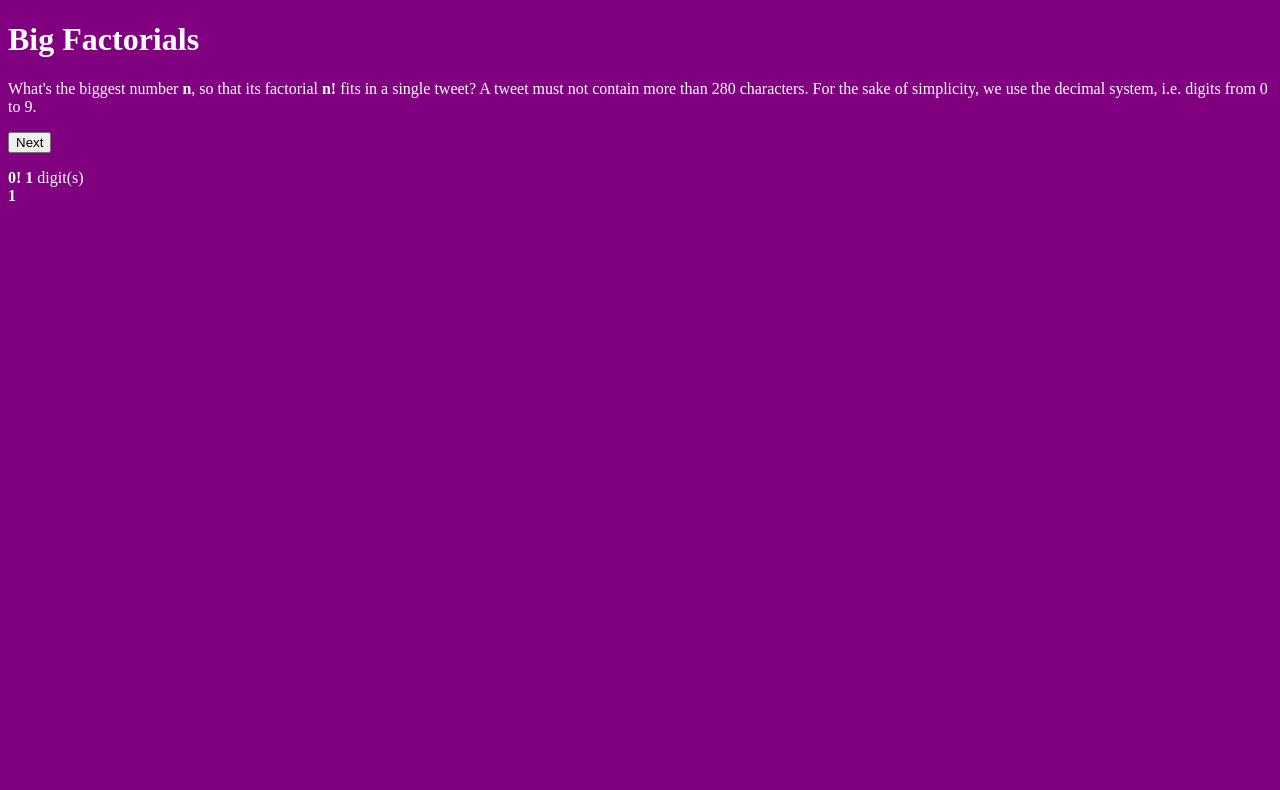
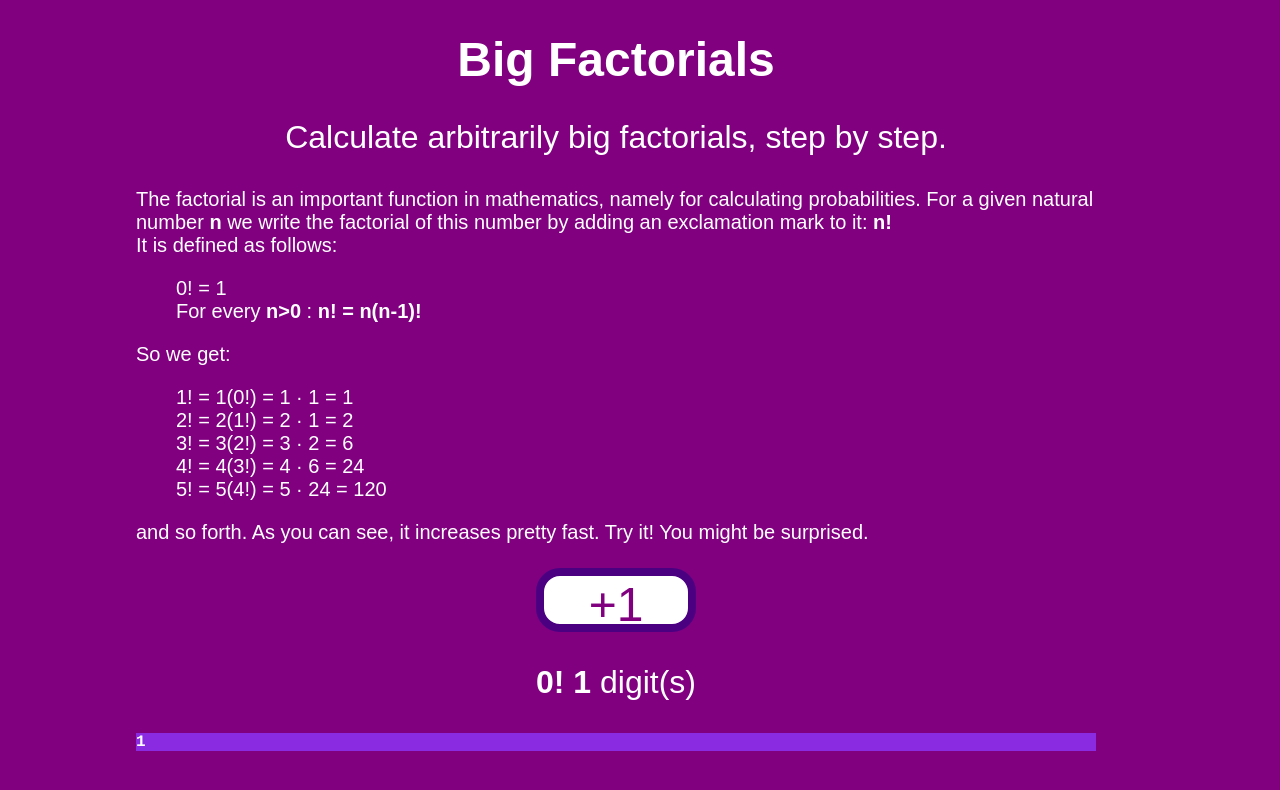
Before and after one commit to Minas-Snippets/js, a plain HTML site: page tweetfactorial.html in a window 1280 px wide. Drawn offline with Linux system fonts and the light colour scheme.

Commit message:
realease

```diff
--- a/tweetfactorial.css
+++ b/tweetfactorial.css
@@ -1,4 +1,71 @@
 body {
     background-color : purple;
     color : white;
+    font-family: Sans-Serif;
 }
+
+header {
+    position: relative;
+    text-align: center;
+    left : 10vw;
+    width : 75vw;
+}
+
+h1 {
+    font-size: 6vmin;
+}
+
+header p {
+    font-size: 4vmin;
+}
+
+#abstract {
+    font-size: 2.5vmin;
+}
+
+#button {
+    text-align: center;
+}
+
+button {
+    margin-top:3vmin;
+    height:8vmin;
+    width: 20vmin;
+    font-size: 6vmin;
+    background-color:white;
+    color:purple;
+    border-radius: 3vmin;
+    border-style: solid;
+    border-color: indigo;
+    border-width: 1vmin;
+    cursor:pointer;
+    transition-property: all;
+    transition-duration: 0.2s;
+}
+
+button.pressed {
+    background-color:indigo;
+    color:white;
+    border-color: white;
+}
+
+section {
+    position: relative;
+    word-wrap: break-word;
+    left : 10vw;
+    width : 75vw;
+}
+
+ul {
+    list-style : none;
+}
+
+.numberHeader {
+    text-align:center;
+    font-size: 2em;
+}
+
+.faktorial {
+    background-color: blueviolet;
+    font-family: Courier;
+}
--- a/tweetfactorial.html
+++ b/tweetfactorial.html
@@ -20,20 +20,40 @@
 <header>
     <h1>Big Factorials</h1>
     <p>
-        What's the biggest number <b>n</b>, so that its factorial <b>n!</b> fits in a single tweet?
-        A tweet must not contain more than 280 characters. For the sake of simplicity, we use the
-        decimal system, i.e. digits from 0 to 9.
+        Calculate arbitrarily big factorials, step by step.
     </p>
 </header>
 <main>
     <section id="abstract">
+        The factorial is an important function in mathematics, namely for calculating probabilities. For
+        a given natural number <b>n</b> we write the factorial of this number by adding an exclamation mark
+        to it: <b>n!</b><br>
+        It is defined as follows:<br>
+        <ul>
+            <li>0! = 1</li>
+            <li>For every <b>n&gt;0</b> : <b>n! = n(n-1)!</b>
+        </ul>
+        So we get:
+        <ul>
+            <li>1! = 1(0!) = 1 &middot; 1 = 1</li>
+            <li>2! = 2(1!) = 2 &middot; 1 = 2</li>
+            <li>3! = 3(2!) = 3 &middot; 2 = 6</li>
+            <li>4! = 4(3!) = 4 &middot; 6 = 24</li>
+            <li>5! = 5(4!) = 5 &middot; 24 = 120</li>
+        </ul>
+        and so forth. As you can see, it increases pretty fast. Try it! You might be surprised.
     </section>
-    <button onclick="nextFak()">Next</button>
+    <section id="button">
+        <button onclick="nextFak()">+1</button>
+    </section>
     <section id="numbers">
         <p>
-            <b>0!</b> <b>1</b> digit(s)
-            <br>
-            <b>1</b>
+            <p class="numberHeader">
+                <b>0!</b> <b>1</b> digit(s)
+            </p>
+            <p class="faktorial">
+                <b>1</b>
+            </p>
         </p>
     </section>
 </main>
--- a/tweetfactorial.js
+++ b/tweetfactorial.js
@@ -147,7 +147,13 @@ class BigCard {
     }
 
     mult(x) {
-        // this = this * x
+        /* this = this * x
+         *
+         * you might find this way of multiplying two numbers rather strange. However,
+         * it is far more efficient than the intuitive way of adding x times the number
+         * this. If you're not familiar with the algorithm, try to understand it!
+         *
+         */
         if(this.lt(x)) {
             let y = new BigCard();
             y.setN(x);
@@ -183,23 +189,33 @@ class BigCard {
 }
 
 // global functions
+function restoreButton() {
+    document.getElementsByTagName("BUTTON")[0].classList.remove("pressed");
+}
 
 function nextFak() {
+    document.getElementsByTagName("BUTTON")[0].classList.add("pressed");
     baseNumber.incr();
     factorial.mult(baseNumber);
     const p  = document.createElement("P");
+    let   q  = document.createElement("P");
+    q.classList.add("numberHeader");
     let   b  = document.createElement("B");
     b.appendChild(document.createTextNode(baseNumber.str()));
     b.appendChild(document.createTextNode("!"));
-    p.appendChild(b);
-    p.appendChild(document.createTextNode(" "));
+    q.appendChild(b);
+    q.appendChild(document.createTextNode(" "));
     b = document.createElement("B");
-    b.appendChild(document.createTextNode(factorial.n.length));
-    p.appendChild(b);
-    p.appendChild(document.createTextNode(" digits"));
-    p.appendChild(document.createElement("BR"));
+    q.appendChild(document.createTextNode(factorial.n.length));
+    q.appendChild(b);
+    q.appendChild(document.createTextNode(" digits"));
+    p.appendChild(q);
+    q = document.createElement("P");
+    q.classList.add("faktorial");
     b = document.createElement("B");
     b.appendChild(document.createTextNode(factorial.str()));
-    p.appendChild(b);
+    q.appendChild(b);
+    p.appendChild(q);
     document.getElementById("numbers").prepend(p);
+    setTimeout(restoreButton,200);
 }
```
